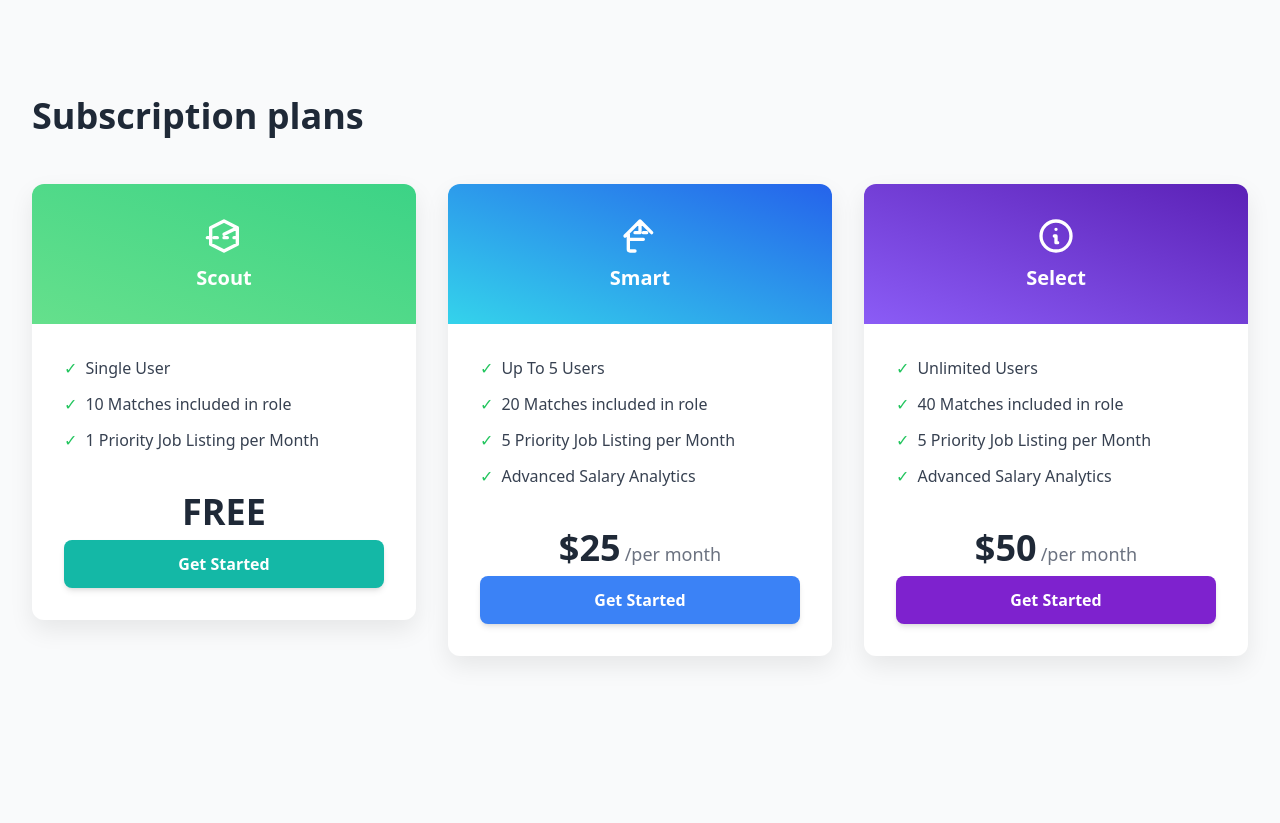
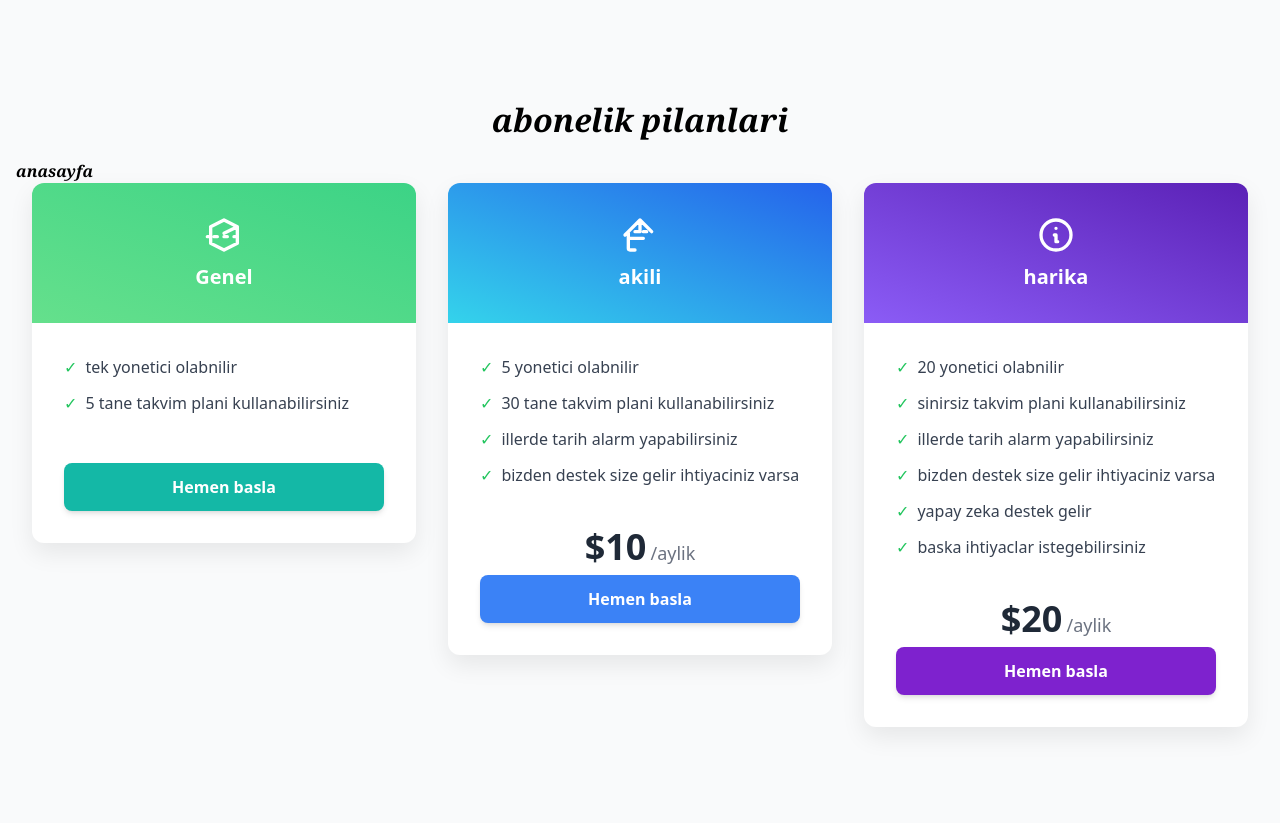
Before and after one commit to sidi96056/Ders-yonetim-system, a Django app: page /subscribe/ in a window 1280 px wide. Before the commit the page ends 661 px from the top, so only its background shows below. Run offline with Django 5.2, Linux system fonts and the light colour scheme; some libraries are stand-ins or nearby versions.

Commit message:
Update subscribe.html

```diff
--- a/Dersyonetimsystemi/Dersyonetimsystemi/templates/subscribe.html
+++ b/Dersyonetimsystemi/Dersyonetimsystemi/templates/subscribe.html
@@ -22,12 +22,30 @@
             color: #22c55e;
             margin-right: 8px;
         }
+         .h{
+            font-weight: bolder;
+            font-family: Cambria, Cochin, Georgia, Times, 'Times New Roman', serif;
+            text-align: center;
+            padding-bottom: 15px;
+            font-style: italic;
+            font-size: xx-large;
+
+
+        }
+          .a{
+            text-align: center;
+            font-weight: bolder;
+            font-family: Cambria, Cochin, Georgia, Times, 'Times New Roman', serif;
+            text-align: center;
+            font-style: italic;
+        }
     </style>
 </head>
 <body class="bg-gray-50 min-h-screen">
 
     <div class="container mx-auto px-4 py-16 sm:py-24">
-        <h1 class="text-3xl sm:text-4xl font-semibold text-gray-800 mb-12 ml-4">Subscription plans</h1>
+        <h1 class="h" class="text-3xl sm:text-4xl font-semibold text-gray-800 mb-12 ml-4">abonelik pilanlari</h1>
+        <h1><div><a class="a" href="{% url 'home'%}"> anasayfa </a></div></h1>
 
         <div class="flex flex-col lg:flex-row justify-center items-center lg:items-start gap-8">
 
@@ -37,26 +55,23 @@
                     <svg class="mx-auto h-10 w-10 mb-2" fill="none" stroke="currentColor" viewBox="0 0 24 24" xmlns="http://www.w3.org/2000/svg">
                         <path stroke-linecap="round" stroke-linejoin="round" stroke-width="2" d="M20 7l-8-4-8 4m16 0v10l-8 4-8-4V7m16 0-8 4m-8-4v10m16-4h-2m-4 0h-2m-4 0h-2m-4 0H4"></path>
                     </svg>
-                    <h2 class="text-xl font-bold">Scout</h2>
+                    <h2 class="text-xl font-bold">Genel</h2>
                 </div>
 
                 <div class="p-8 space-y-4">
                     <ul class="text-left text-gray-700 font-medium space-y-3">
                         <li class="flex items-center">
-                            <span class="checkmark">&#10003;</span> Single User
+                            <span class="checkmark">&#10003;</span> tek yonetici olabnilir
                         </li>
                         <li class="flex items-center">
-                            <span class="checkmark">&#10003;</span> 10 Matches included in role
-                        </li>
-                        <li class="flex items-center">
-                            <span class="checkmark">&#10003;</span> 1 Priority Job Listing per Month
+                            <span class="checkmark">&#10003;</span> 5 tane takvim plani kullanabilirsiniz
                         </li>
                     </ul>
 
                     <div class="pt-6 text-center">
-                        <p class="text-4xl font-extrabold text-gray-800 mb-2">FREE</p>
+                        <p class="text-4xl font-extrabold text-gray-800 mb-2"></p>
                         <button class="w-full py-3 bg-teal-500 hover:bg-teal-600 text-white font-semibold rounded-lg transition duration-150 shadow-md">
-                            Get Started
+                            <a href="{%url 'login'%}" >Hemen basla</a>
                         </button>
                     </div>
                 </div>
@@ -68,31 +83,31 @@
                     <svg class="mx-auto h-10 w-10 mb-2" fill="none" stroke="currentColor" viewBox="0 0 24 24" xmlns="http://www.w3.org/2000/svg">
                         <path stroke-linecap="round" stroke-linejoin="round" stroke-width="2" d="M3 12l2-2m0 0l7-7 7 7M5 10v10a1 1 0 001 1h3m10-11l-7-7-7 7m7-7v7m0 0H9m5 0h2m-6 4h4m-4 0h-4"></path>
                     </svg>
-                    <h2 class="text-xl font-bold">Smart</h2>
+                    <h2 class="text-xl font-bold">akili</h2>
                 </div>
 
                 <div class="p-8 space-y-4">
                     <ul class="text-left text-gray-700 font-medium space-y-3">
                         <li class="flex items-center">
-                            <span class="checkmark">&#10003;</span> Up To 5 Users
+                            <span class="checkmark">&#10003;</span> 5 yonetici olabnilir
                         </li>
                         <li class="flex items-center">
-                            <span class="checkmark">&#10003;</span> 20 Matches included in role
+                            <span class="checkmark">&#10003;</span> 30 tane takvim plani kullanabilirsiniz
                         </li>
                         <li class="flex items-center">
-                            <span class="checkmark">&#10003;</span> 5 Priority Job Listing per Month
+                            <span class="checkmark">&#10003;</span> illerde tarih alarm yapabilirsiniz
                         </li>
                         <li class="flex items-center">
-                            <span class="checkmark">&#10003;</span> Advanced Salary Analytics
+                            <span class="checkmark">&#10003;</span> bizden destek size gelir ihtiyaciniz varsa
                         </li>
                     </ul>
 
                     <div class="pt-6 text-center">
                         <p class="text-4xl font-extrabold text-gray-800 mb-2">
-                            $25<span class="text-lg font-normal text-gray-500 ml-1">/per month</span>
+                            $10<span class="text-lg font-normal text-gray-500 ml-1">/aylik</span>
                         </p>
                         <button class="w-full py-3 bg-blue-500 hover:bg-blue-600 text-white font-semibold rounded-lg transition duration-150 shadow-md">
-                            Get Started
+                          <a href="{%url 'paid'%}">Hemen basla</a>
                         </button>
                     </div>
                 </div>
@@ -104,31 +119,37 @@
                     <svg class="mx-auto h-10 w-10 mb-2" fill="none" stroke="currentColor" viewBox="0 0 24 24" xmlns="http://www.w3.org/2000/svg">
                         <path stroke-linecap="round" stroke-linejoin="round" stroke-width="2" d="M13 16h-1v-4h-1m1-4h.01M21 12a9 9 0 11-18 0 9 9 0 0118 0z"></path>
                     </svg>
-                    <h2 class="text-xl font-bold">Select</h2>
+                    <h2 class="text-xl font-bold">harika</h2>
                 </div>
 
                 <div class="p-8 space-y-4">
                     <ul class="text-left text-gray-700 font-medium space-y-3">
                         <li class="flex items-center">
-                            <span class="checkmark">&#10003;</span> Unlimited Users
+                            <span class="checkmark">&#10003;</span> 20 yonetici olabnilir
                         </li>
                         <li class="flex items-center">
-                            <span class="checkmark">&#10003;</span> 40 Matches included in role
+                            <span class="checkmark">&#10003;</span> sinirsiz takvim plani kullanabilirsiniz
                         </li>
                         <li class="flex items-center">
-                            <span class="checkmark">&#10003;</span> 5 Priority Job Listing per Month
+                            <span class="checkmark">&#10003;</span> illerde tarih alarm yapabilirsiniz
                         </li>
                         <li class="flex items-center">
-                            <span class="checkmark">&#10003;</span> Advanced Salary Analytics
+                            <span class="checkmark">&#10003;</span> bizden destek size gelir ihtiyaciniz varsa
+                        </li>
+                        <li class="flex items-center">
+                            <span class="checkmark">&#10003;</span> yapay zeka destek gelir
+                        </li>
+                        <li class="flex items-center">
+                            <span class="checkmark">&#10003;</span> baska ihtiyaclar istegebilirsiniz
                         </li>
                     </ul>
 
                     <div class="pt-6 text-center">
                         <p class="text-4xl font-extrabold text-gray-800 mb-2">
-                            $50<span class="text-lg font-normal text-gray-500 ml-1">/per month</span>
+                            $20<span class="text-lg font-normal text-gray-500 ml-1">/aylik</span>
                         </p>
                         <button class="w-full py-3 bg-purple-700 hover:bg-purple-800 text-white font-semibold rounded-lg transition duration-150 shadow-md">
-                            Get Started
+                            <a href="{%url 'paid1'%}">Hemen basla</a>
                         </button>
                     </div>
                 </div>
```
